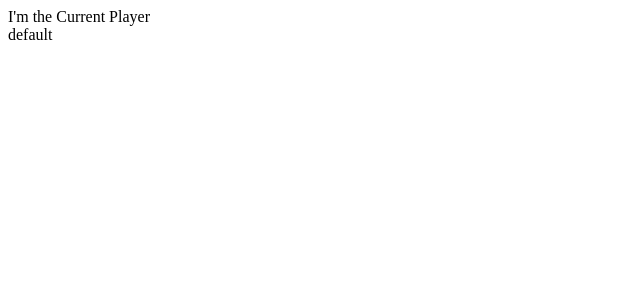
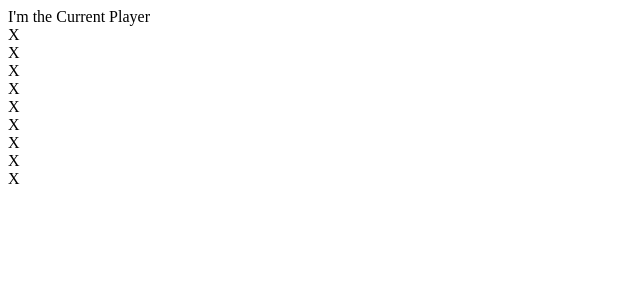
Before and after one commit to lpaulger/redux-tic-tac-toe, a React app: page / in a window 1280 px wide. Shown: the top 300 px of the page, without its empty margins (0-640 px from the left). Built offline with nearby package versions, Linux system fonts and the light colour scheme.

Commit message:
add tiles

```diff
--- a/actions/index.js
+++ b/actions/index.js
@@ -1,6 +1,6 @@
-export const gameBoardClicked = (text) => {
+export const nextPlayer = (text) => {
   return {
-    type: 'GAME_BOARD_CLICKED',
+    type: 'NEXT_PLAYER',
     text
   }
 }
--- a/components/GameBoard.js
+++ b/components/GameBoard.js
@@ -1,8 +1,13 @@
 import React from 'react'
+import Tile from './Tile';
 
-const GameBoard = ({onClick, text}) => (
+const GameBoard = ({onClick, tiles}) => (
   <div onClick={onClick}>
-    { text }
+    {
+      tiles.map((tile, index) => {
+        return <Tile key={index} tile={tile} />
+      })
+    }
   </div>
 )
 
--- /dev/null
+++ b/components/Tile.js
@@ -0,0 +1,9 @@
+import React from 'react'
+
+const Tile = ({tile}) => (
+  <div>
+    {tile.symbol}
+  </div>
+)
+
+export default Tile
--- a/containers/ActionGameBoard.js
+++ b/containers/ActionGameBoard.js
@@ -1,10 +1,10 @@
 import { connect } from 'react-redux'
-import { gameBoardClicked } from '../actions'
+import { nextPlayer } from '../actions'
 import GameBoard from '../components/GameBoard'
 
 const mapStateToProps = (state) => {
   return {
-    text: state.gameboard
+    tiles: state.tiles
   };
 }
 
@@ -12,7 +12,7 @@ const mapDispatchToProps = (dispatch) => {
   return {
     onClick: () => {
       // change turn to next player
-      dispatch(gameBoardClicked("hello"))
+      dispatch(nextPlayer("hello"))
     }
   }
 }
--- a/reducers/gameboard.js
+++ /dev/null
@@ -1,12 +0,0 @@
-const gameboard = (state = "default", action) => {
-  switch (action.type) {
-    case 'GAME_BOARD_CLICKED':
-      return [
-        action.text
-      ]
-    default:
-      return state
-  }
-}
-
-export default gameboard
--- a/reducers/index.js
+++ b/reducers/index.js
@@ -1,8 +1,8 @@
 import { combineReducers } from 'redux'
-import gameboard from './gameboard'
+import tiles from './tiles'
 
 const tictactoeApp = combineReducers({
-  gameboard
+  tiles
 })
 
 export default tictactoeApp
--- /dev/null
+++ b/reducers/tiles.js
@@ -0,0 +1,10 @@
+const tiles = (state = new Array(9).fill({symbol: 'X'}), action) => {
+  switch (action.type) {
+    case 'OCCUPY_TILE':
+      return state;
+    default:
+      return state
+  }
+}
+
+export default tiles
```
